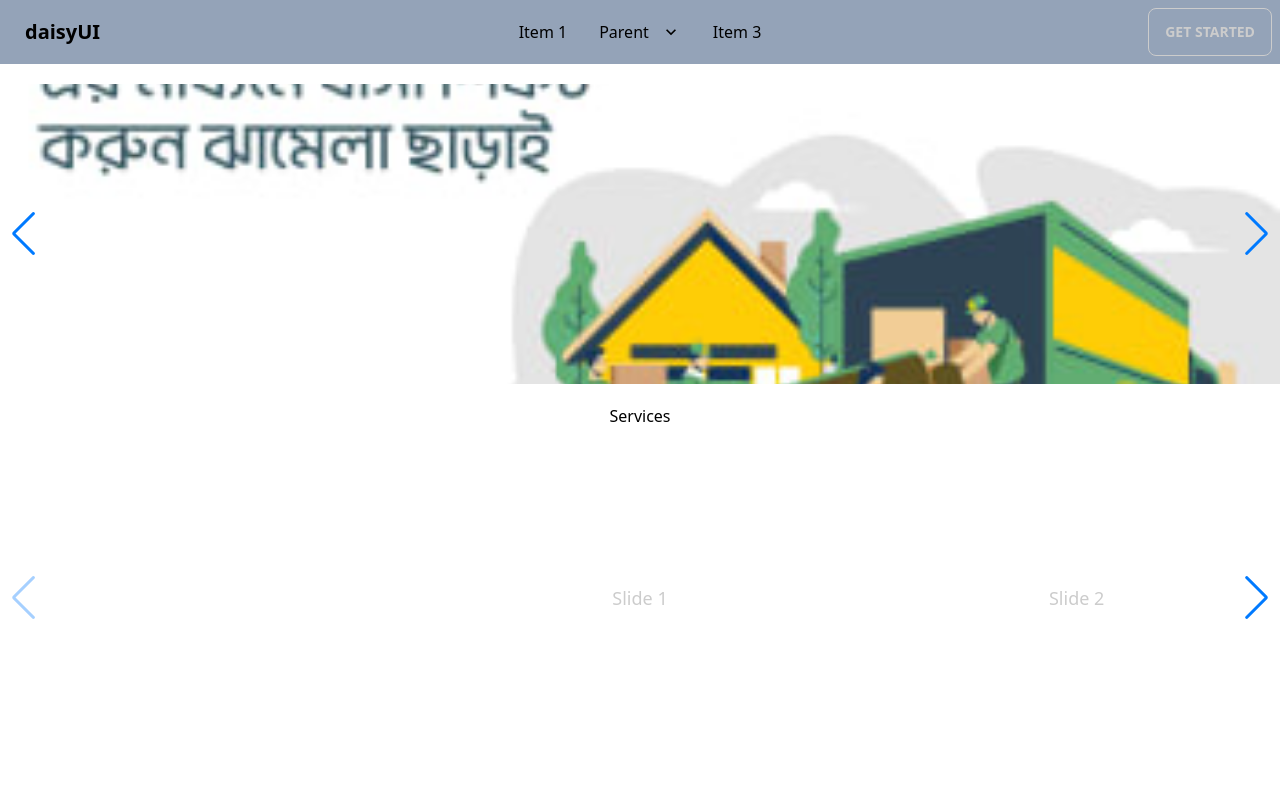
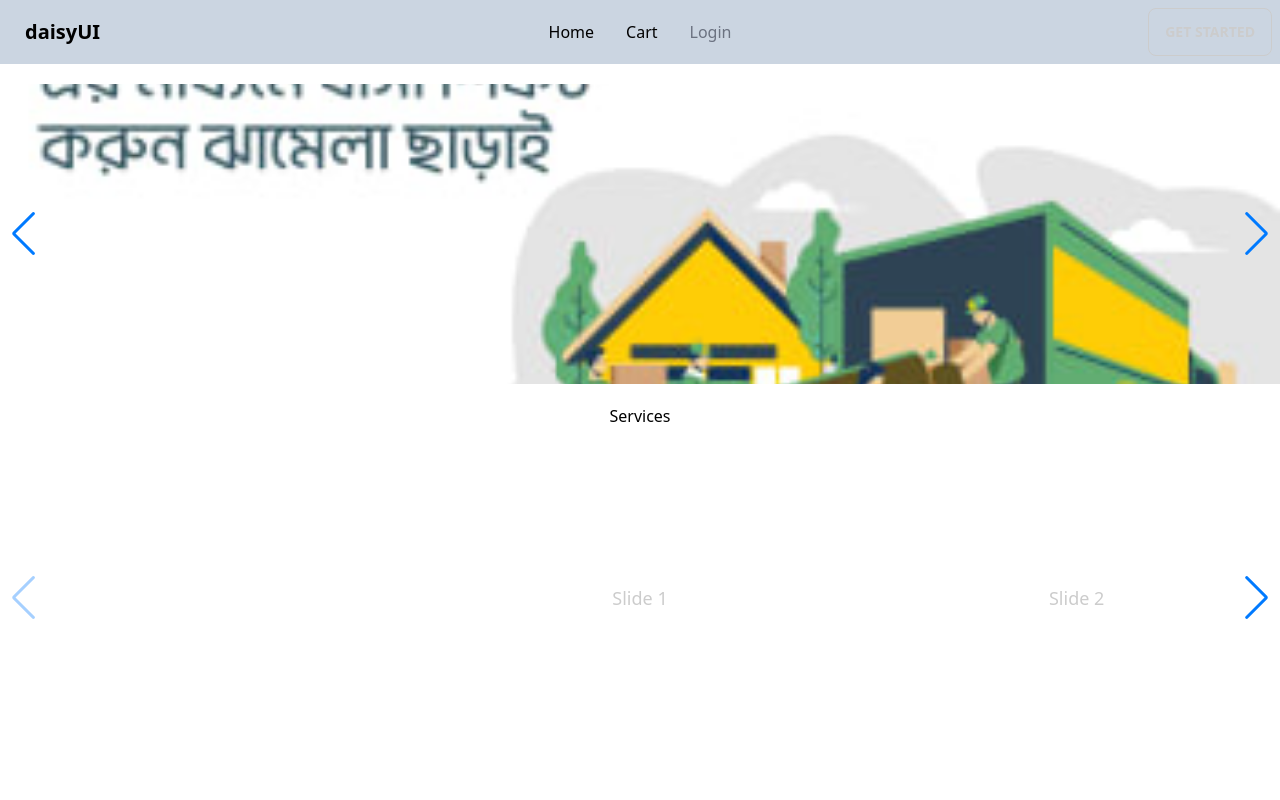
Before and after one commit to alamin00006/all-assistant, a React (Create React App) app: page / in a window 1280 px wide. Shown: the top 800 px of the page. Built offline with nearby package versions, Linux system fonts and the light colour scheme.

Commit message:
header navbar

```diff
--- a/src/views/Header/Header.jsx
+++ b/src/views/Header/Header.jsx
@@ -2,7 +2,7 @@ import React from "react";
 
 const Header = () => {
   return (
-    <div className="navbar bg-slate-400 text-black">
+    <div className="navbar bg-slate-300 text-black">
       <div className="navbar-start">
         <div className="dropdown">
           <label tabIndex={0} className="btn btn-ghost lg:hidden">
@@ -60,32 +60,14 @@ const Header = () => {
       <div className="navbar-center hidden lg:flex">
         <ul className="menu menu-horizontal px-1">
           <li>
-            <a>Item 1</a>
+            <a>Home</a>
           </li>
-          <li tabIndex={0}>
-            <a>
-              Parent
-              <svg
-                className="fill-current"
-                xmlns="http://www.w3.org/2000/svg"
-                width="20"
-                height="20"
-                viewBox="0 0 24 24"
-              >
-                <path d="M7.41,8.58L12,13.17L16.59,8.58L18,10L12,16L6,10L7.41,8.58Z" />
-              </svg>
-            </a>
-            <ul className="p-2">
-              <li>
-                <a>Submenu 1</a>
-              </li>
-              <li>
-                <a>Submenu 2</a>
-              </li>
-            </ul>
+
+          <li>
+            <a>Cart</a>
           </li>
           <li>
-            <a>Item 3</a>
+            <a className="text-gray-500">Login</a>
           </li>
         </ul>
       </div>
```
